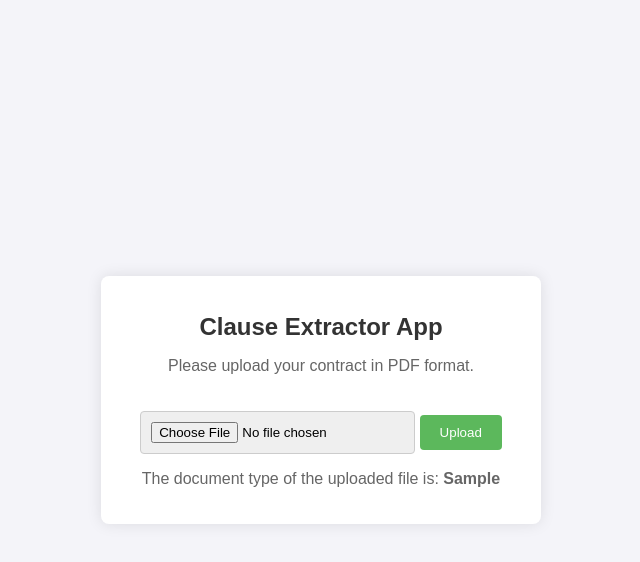
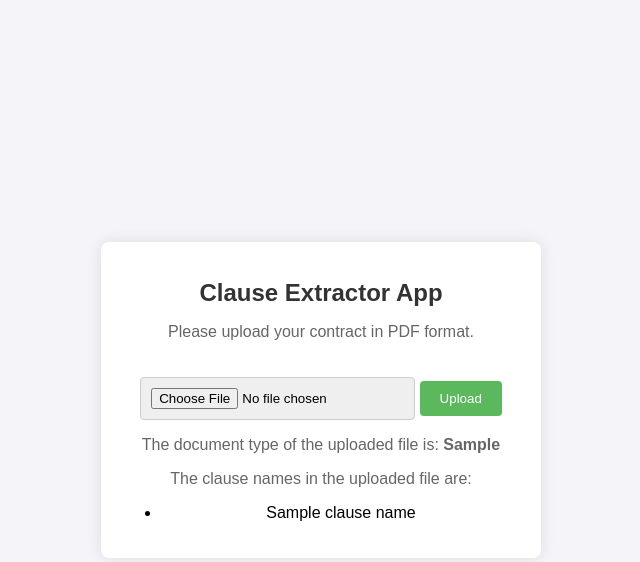
Before and after one commit to brpuneet898/clause-extractor-project, a Flask app: template templates/index.html in a window 1280 px wide. Shown: the top 562 px of the page, without its empty margins (319-959 px from the left). Run offline with Flask 3, Linux system fonts and the light colour scheme; the template is opened without the code that fills it: most values are stand-ins (such as "Sample title", 1, 10 or a date in 2020).

Commit message:
added clause name retrieval

```diff
--- a/app.py
+++ b/app.py
@@ -18,7 +18,8 @@ vector_store = load_vector_store(vector_store_path)
 @app.route('/')
 def index():
     document_type = request.args.get('document_type')
-    return render_template('index.html', document_type=document_type)
+    clause_names = request.args.getlist('clause_names')
+    return render_template('index.html', document_type=document_type, clause_names=clause_names)
 
 @app.route('/upload', methods=['POST'])
 def upload():
@@ -34,9 +35,9 @@ def upload():
         file.save(file_path)
         pdf_text = extract_text_from_pdf(file_path)
         logging.debug(f"Extracted text from PDF: {pdf_text[:500]}...")
-        document_type = find_document_type(vector_store, pdf_text)
+        document_type, clause_names = find_document_type(vector_store, pdf_text)
 
-        return redirect(url_for('index', document_type=document_type))
+        return redirect(url_for('index', document_type=document_type, clause_names=clause_names))
 
     return redirect(url_for('index'))
 
--- a/templates/index.html
+++ b/templates/index.html
@@ -26,6 +26,16 @@
         The document type of the uploaded file is:
         <strong>{{ document_type }}</strong>
       </p>
+      {% if clause_names %}
+      <p>
+        The clause names in the uploaded file are:
+        <ul>
+          {% for clause_name in clause_names %}
+          <li>{{ clause_name }}</li>
+          {% endfor %}
+        </ul>
+      </p>
+      {% endif %}
       {% endif %}
     </div>
   </body>
```
Also changed, not shown: vector_store.py (+6 -5 lines).
